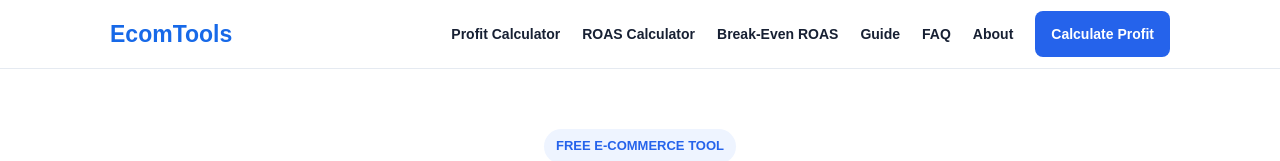
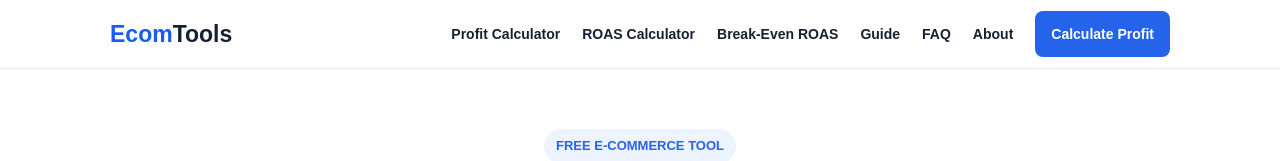
Before and after one commit to Hassan627926/shopify-cod-profit-calculator, a plain HTML site: page break-even-roas.html in a window 1280 px wide. Shown: the top 161 px of the page. Drawn offline with Linux system fonts and the light colour scheme.

Commit message:
Update break-even-roas.html

```diff
--- a/break-even-roas.html
+++ b/break-even-roas.html
@@ -12,8 +12,8 @@
 header{background:#fff;border-bottom:1px solid #e5eaf1;position:sticky;top:0;z-index:5}
 .wrap{max-width:1100px;margin:0 auto;padding:0 20px}
 .nav{height:68px;display:flex;align-items:center;justify-content:space-between}
-.logo{font-size:23px;font-weight:800;color:#1769e8;text-decoration:none}
-.logo span{color:#1769e8}
+.logo{font-size:23px;font-weight:800;color:#155eef;text-decoration:none}
+.logo span{color:#172033}
 .nav nav{display:flex;align-items:center;gap:22px}
 .nav nav a{font-size:14px;font-weight:600;color:#172033;text-decoration:none}
 .nav nav a:hover{color:#2563eb}
```
